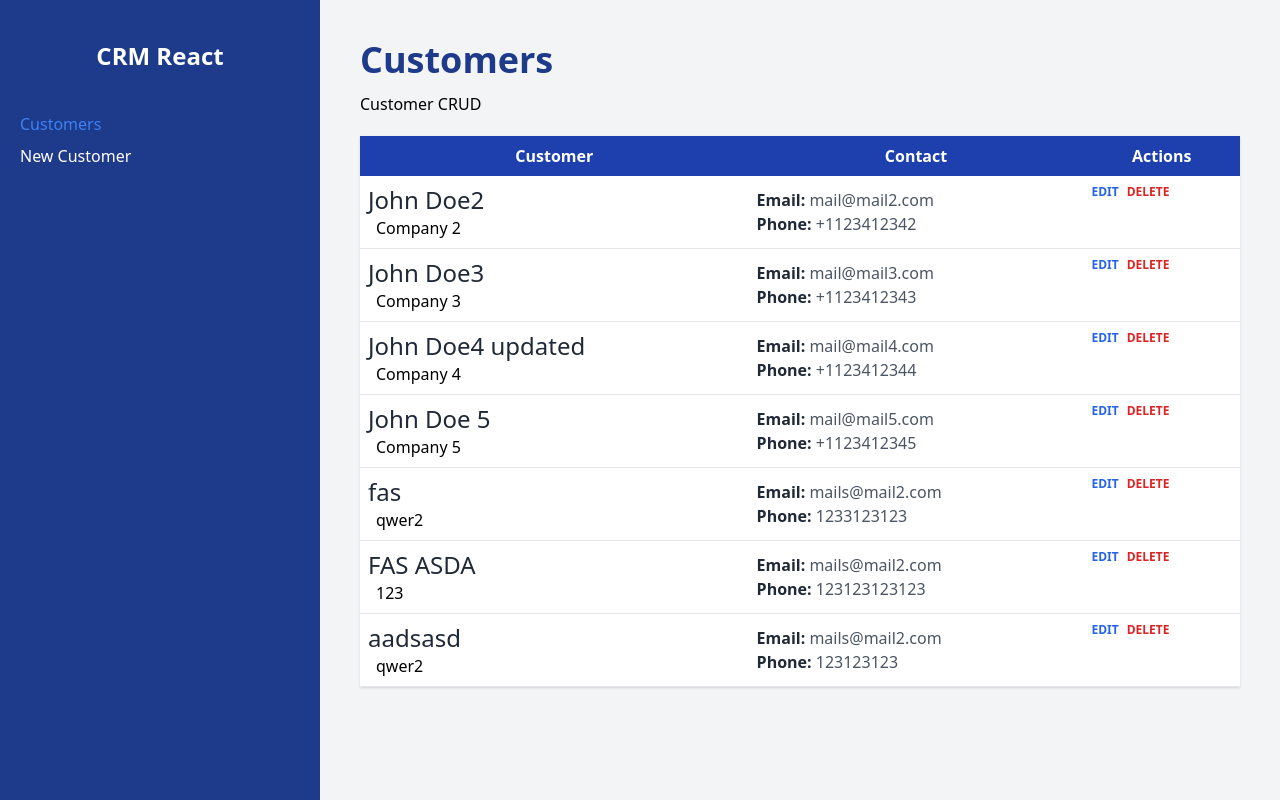
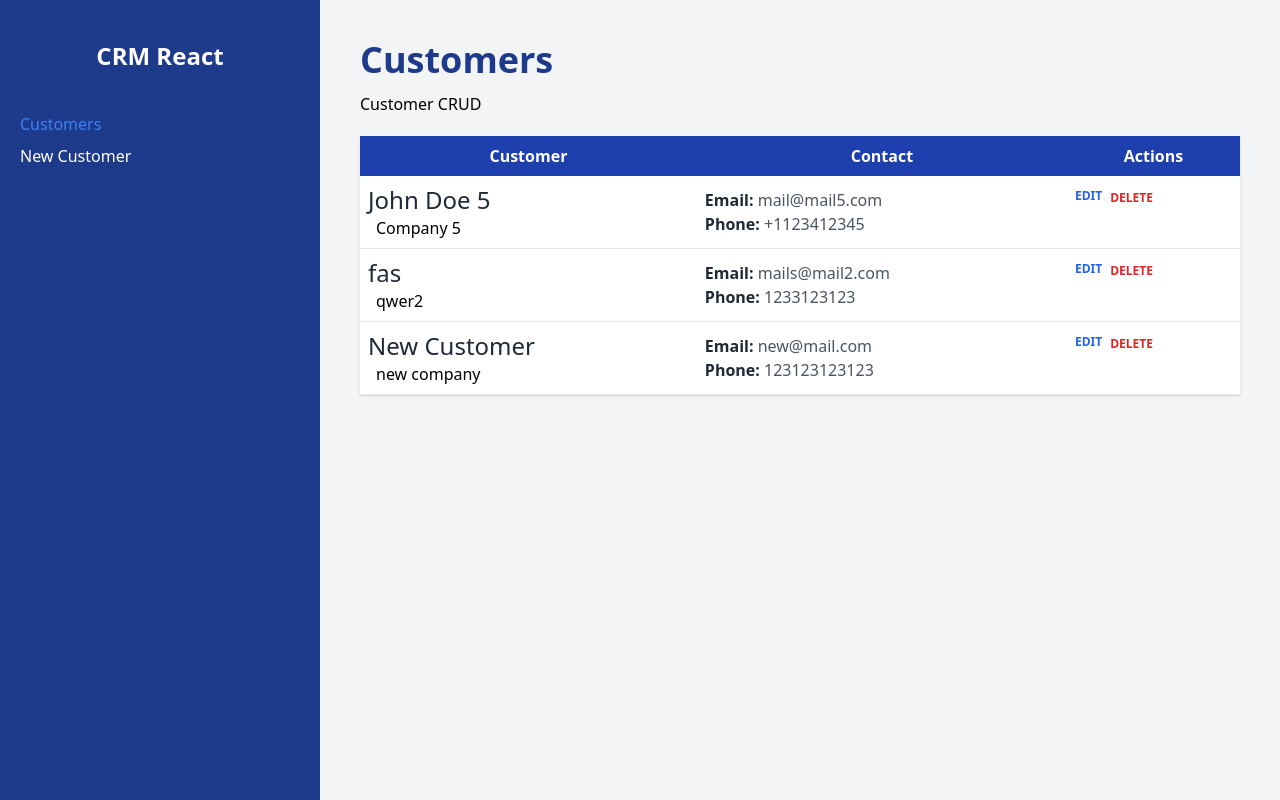
Before and after one commit to fribas84/react-router-crm, a React (Vite) app: page / in a window 1280 px wide. Built offline with nearby package versions, Linux system fonts and the light colour scheme; data requests are answered from the project's data file.

Commit message:
delete customer

```diff
--- a/db.json
+++ b/db.json
@@ -1,26 +1,5 @@
 {
   "customers": [
-    {
-      "name": "John Doe2",
-      "company": "Company 2",
-      "email": "mail@mail2.com",
-      "phone": "+1123412342",
-      "id": 1
-    },
-    {
-      "name": "John Doe3",
-      "company": "Company 3",
-      "email": "mail@mail3.com",
-      "phone": "+1123412343",
-      "id": 2
-    },
-    {
-      "name": "John Doe4 updated",
-      "company": "Company 4",
-      "email": "mail@mail4.com",
-      "phone": "+1123412344",
-      "id": 3
-    },
     {
       "name": "John Doe 5",
       "company": "Company 5",
@@ -36,18 +15,11 @@
       "id": 5
     },
     {
-      "name": "FAS ASDA",
-      "company": "123",
-      "email": "mails@mail2.com",
+      "name": "New Customer",
+      "company": "new company ",
+      "email": "new@mail.com",
       "phone": "123123123123",
       "id": 6
-    },
-    {
-      "name": "aadsasd",
-      "company": "qwer2",
-      "email": "mails@mail2.com",
-      "phone": "123123123",
-      "id": 8
     }
   ]
 }
--- a/src/api/customers.js
+++ b/src/api/customers.js
@@ -44,3 +44,16 @@ export const updateCustomer = async (id,data)=>{
       console.log(error)
    }
 }
+
+export const deleteCustomer = async (id)=>{
+   try{
+      const response = await fetch(`${import.meta.env.VITE_API_URL}/${id}`,{
+         method:'DELETE',
+
+      })
+      await response.json();
+   }
+   catch(error) {
+      console.log(error)
+   }
+}
--- a/src/components/Customer.jsx
+++ b/src/components/Customer.jsx
@@ -1,5 +1,12 @@
 
-import { useNavigate } from "react-router-dom";
+import { useNavigate,redirect,Form } from "react-router-dom";
+import { deleteCustomer } from "../api/customers";
+
+export const action = async ({params}) =>{
+    await deleteCustomer(params.customerId);
+    return redirect('/');
+
+}
 
 const Customer = ({ customer }) => {
     const navigate = useNavigate();
@@ -23,9 +30,19 @@ const Customer = ({ customer }) => {
                     onClick={()=>navigate(`/customers/${id}/edit`)}>
                     Edit
                 </button>
-                <button type="button" className="text-red-600 hover:text-red-700 uppercase font-bold text-xs">
+                <Form
+                    method="post"
+                    action={`/customers/${id}/delete`}
+                    onSubmit={(e)=>{
+                        if(!confirm(`Do you want to delete Customer ${name} from ${company}?`)){
+                            e.preventDefault();
+                        }
+                    }}>
+                <button type="submit" className="text-red-600 hover:text-red-700 uppercase font-bold text-xs">
                    Delete
                 </button>
+
+                </Form>
 
             </td>
 
--- a/src/main.jsx
+++ b/src/main.jsx
@@ -4,14 +4,15 @@ import './index.css';
 import {createBrowserRouter,RouterProvider} from 'react-router-dom';
 import Layout from './components/Layout';
 import { NewCustomer,action as actionNewCustomer } from './pages/NewCustomer';
-import { Index, loader as customersLoader, loader } from './pages/Index';
+import { Index, loader as customersLoader } from './pages/Index';
 import { ErrorPage } from './components/ErrorPage';
-import { EditCusomer, loader as customerLoader, action as actionEditCustomer} from './pages/EditCusomer';
-
+import { EditCustomer, loader as customerLoader, action as actionEditCustomer} from './pages/EditCustomer';
+import {action as deleteCustomerAction } from './components/Customer';
 const router = createBrowserRouter([
   {
     path: '/',
     element: <Layout />,
+    errorElement: <ErrorPage />,
     children: [
       {
         index: true,
@@ -27,10 +28,16 @@ const router = createBrowserRouter([
       },
       {
         path: '/customers/:customerId/edit',
-        element: <EditCusomer />,
+        element: <EditCustomer />,
         loader: customerLoader,
         errorElement: <ErrorPage />,
         action: actionEditCustomer
+      },
+      {
+        path: '/customers/:customerId/delete',
+        action: deleteCustomerAction
+
+
       }
     ]
   },
--- a/src/pages/EditCusomer.jsx
+++ b/src/pages/EditCustomer.jsx
@@ -35,7 +35,7 @@ export const action = async ({request, params}) => {
     await updateCustomer(params.customerId,data);
     return redirect('/');
 }
-export const EditCusomer = () => {
+export const EditCustomer = () => {
     const navigate = useNavigate();
     const customer = useLoaderData();
     const errors = useActionData();
```
